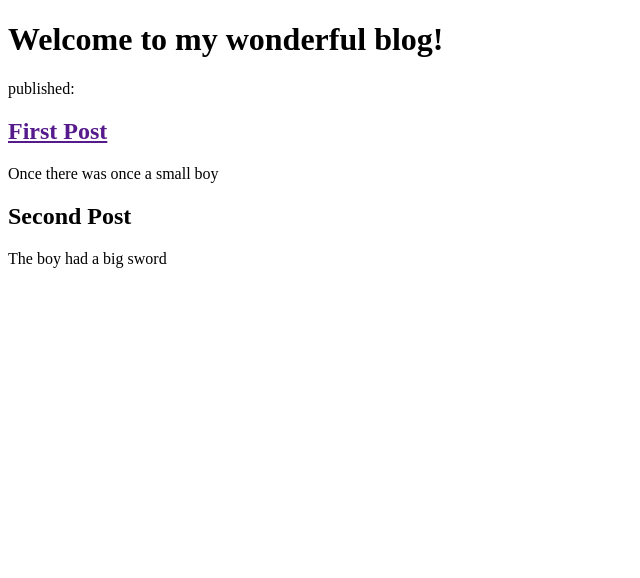
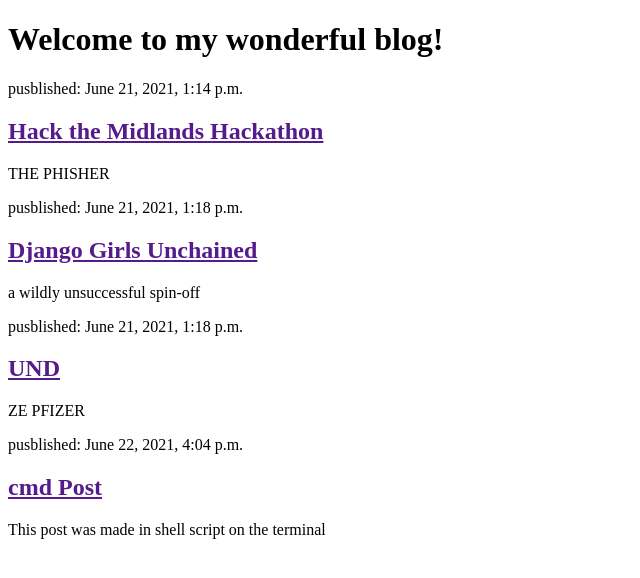
Before and after one commit to redrobin005/DjangoGirls, a Django app: page / in a window 1280 px wide. Shown: the top 578 px of the page, without its empty margins (0-640 px from the left). Run offline with Django 3.2, Linux system fonts and the light colour scheme; data comes from the database, SQL or seed files in the repository.

Commit message:
Queryset of posts passed into post_list view function, posts queryset then manipulated with Django template tags to dsiplay posts with the post_list.html template

```diff
--- a/blog/templates/blog/post_list.html
+++ b/blog/templates/blog/post_list.html
@@ -8,15 +8,13 @@
             <h1>Welcome to my wonderful blog!</h1>
         </header>
 
-        <article>
-            <time>published: </time>
-            <h2><a href="">First Post</a></h2>
-            <p>Once there was once a small boy</p>
-        </article>
+        {% for post in posts %}
+            <article>
+                <time>pusblished: {{post.published_date}}</time>
+                <h2><a href="">{{post.title}}</a></h2>
+                <p>{{ post.text|linebreaksbr }}</p>
+            </article>
+        {% endfor %}
 
-        <article>
-            <h2>Second Post</h2>
-            <p>The boy had a big sword</p>
-        </article>
     </body>
 </html>
--- a/blog/views.py
+++ b/blog/views.py
@@ -1,5 +1,8 @@
 from django.shortcuts import render
+from django.utils import timezone
+from .models import Post # dot means current directory
 
 # Create your views here.
 def post_list(request):
-    return render(request, 'blog/post_list.html', {})
+    posts = Post.objects.filter(published_date__lte=timezone.now()).order_by('published_date')
+    return render(request, 'blog/post_list.html', {'posts':posts})
--- a/mysite/settings.py
+++ b/mysite/settings.py
@@ -23,9 +23,9 @@ BASE_DIR = os.path.dirname(os.path.dirname(os.path.abspath(__file__)))
 SECRET_KEY = 'u0n(h05cz+3h!7u0dsy9q5mitxb+9=@bbr449a49qn4p)@2a&c'
 
 # SECURITY WARNING: don't run with debug turned on in production!
-DEBUG = False
+DEBUG = True
 
-ALLOWED_HOSTS = ['127.0.0.1', 'arobin.eu.pythonanywhere.com']
+ALLOWED_HOSTS = ['127.0.0.1', '.pythonanywhere.com']
 
 
 # Application definition
```
